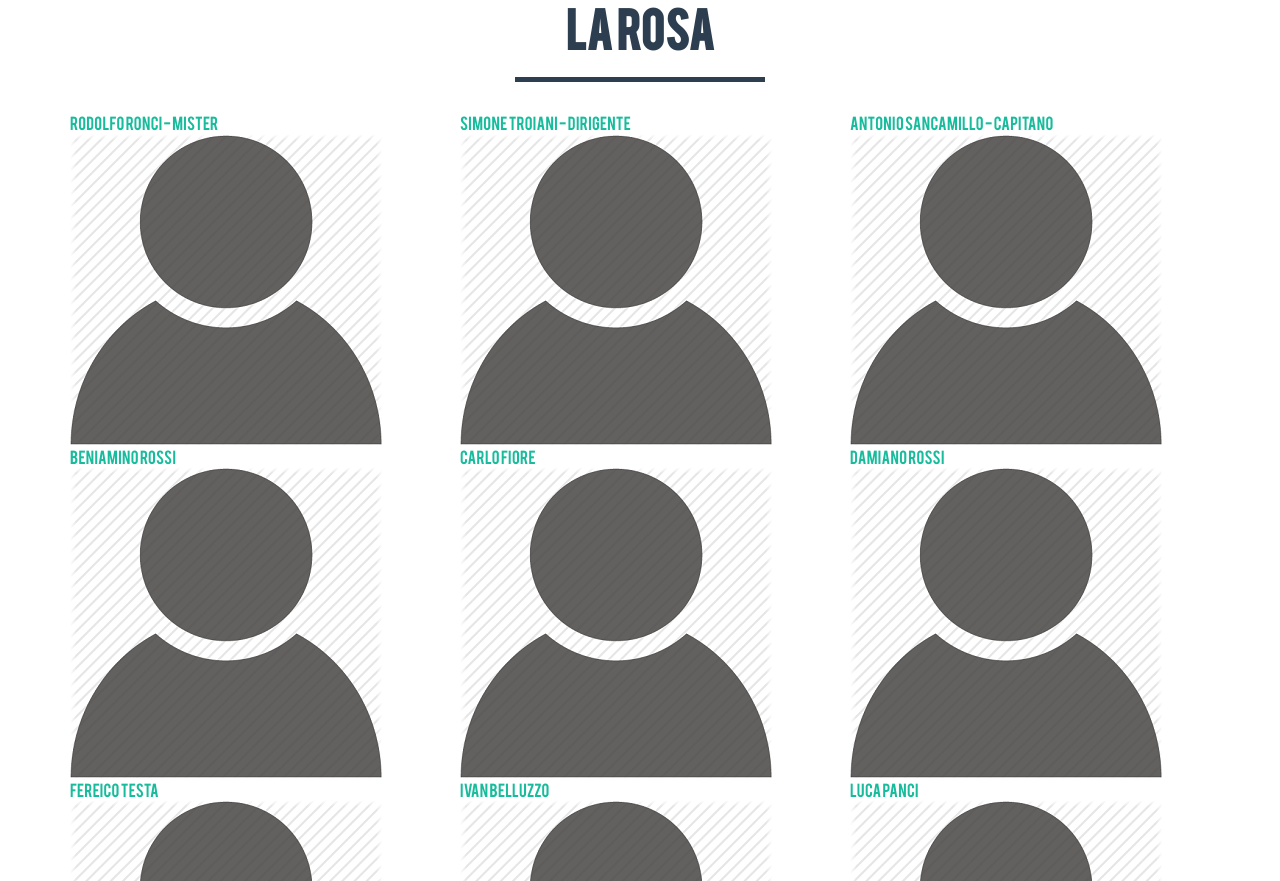
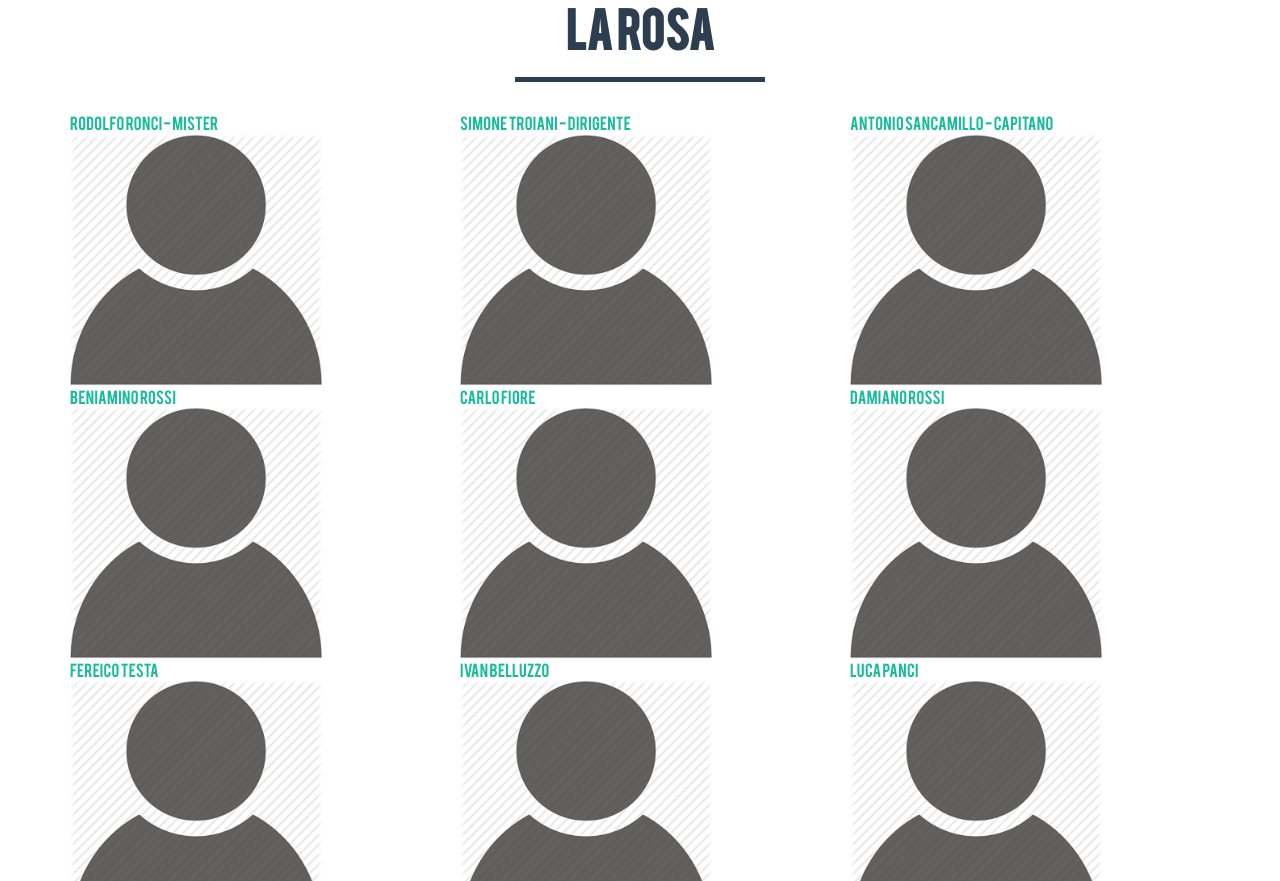
Before and after one commit to BaraccaSoftware/SanVitoCalcio, a plain HTML site: page index.html in a window 1280 px wide. Shown: the part 1919-2800 px from the top of the page. Drawn offline with nearby package versions, Linux system fonts and the light colour scheme; some packages are replaced by stand-ins of ours.

Commit message:
image giocatori 70%

```diff
--- a/index.html
+++ b/index.html
@@ -176,7 +176,7 @@ Un giorno, speriamo non troppo tardi, torneremo a giocare a SanVito.</p>
                                 Rodolfo Ronci - Mister
                             </div>
                         </div>
-                        <img src="img/calciatore.png"  class="img-responsive" alt="">
+                        <img src="img/calciatore.png"  class="img-responsive" alt="" style="width: 70%">
                     </a>
                 </div>
                 <div class="col-sm-4 portfolio-item">
@@ -186,7 +186,7 @@ Un giorno, speriamo non troppo tardi, torneremo a giocare a SanVito.</p>
                                 Simone Troiani - Dirigente
                             </div>
                         </div>
-                        <img src="img/calciatore.png" class="img-responsive" alt="">
+                        <img src="img/calciatore.png" class="img-responsive" alt="" style="width: 70%">
                     </a>
                 </div>
                 <div class="col-sm-4 portfolio-item">
@@ -196,7 +196,7 @@ Un giorno, speriamo non troppo tardi, torneremo a giocare a SanVito.</p>
                                 Antonio Sancamillo - Capitano
                             </div>
                         </div>
-                        <img src="img/calciatore.png" class="img-responsive" alt="">
+                        <img src="img/calciatore.png" class="img-responsive" alt="" style="width: 70%">
                     </a>
                 </div>
                 <div class="col-sm-4 portfolio-item">
@@ -206,7 +206,7 @@ Un giorno, speriamo non troppo tardi, torneremo a giocare a SanVito.</p>
                                 Beniamino Rossi
                             </div>
                         </div>
-                        <img src="img/calciatore.png" class="img-responsive" alt="">
+                        <img src="img/calciatore.png" class="img-responsive" alt="" style="width: 70%">
                     </a>
                 </div>
                 <div class="col-sm-4 portfolio-item">
@@ -216,7 +216,7 @@ Un giorno, speriamo non troppo tardi, torneremo a giocare a SanVito.</p>
                                 Carlo Fiore
                             </div>
                         </div>
-                        <img src="img/calciatore.png" class="img-responsive" alt="">
+                        <img src="img/calciatore.png" class="img-responsive" alt="" style="width: 70%">
                     </a>
                 </div>
                 <div class="col-sm-4 portfolio-item">
@@ -226,7 +226,7 @@ Un giorno, speriamo non troppo tardi, torneremo a giocare a SanVito.</p>
                                Damiano Rossi
                             </div>
                         </div>
-                        <img src="img/calciatore.png" class="img-responsive" alt="">
+                        <img src="img/calciatore.png" class="img-responsive" alt="" style="width: 70%">
                     </a>
                 </div>
                 <div class="col-sm-4 portfolio-item">
@@ -236,7 +236,7 @@ Un giorno, speriamo non troppo tardi, torneremo a giocare a SanVito.</p>
                                 Fereico Testa
                             </div>
                         </div>
-                        <img src="img/calciatore.png" class="img-responsive" alt="">
+                        <img src="img/calciatore.png" class="img-responsive" alt="" style="width: 70%">
                     </a>
                 </div>
                 <div class="col-sm-4 portfolio-item">
@@ -246,7 +246,7 @@ Un giorno, speriamo non troppo tardi, torneremo a giocare a SanVito.</p>
                                 Ivan Belluzzo
                             </div>
                         </div>
-                        <img src="img/calciatore.png" class="img-responsive" alt="">
+                        <img src="img/calciatore.png" class="img-responsive" alt="" style="width: 70%">
                     </a>
                 </div>
                 <div class="col-sm-4 portfolio-item">
@@ -256,7 +256,7 @@ Un giorno, speriamo non troppo tardi, torneremo a giocare a SanVito.</p>
                                 Luca Panci
                             </div>
                         </div>
-                        <img src="img/calciatore.png" class="img-responsive" alt="">
+                        <img src="img/calciatore.png" class="img-responsive" alt="" style="width: 70%">
                     </a>
                 </div>
                 <div class="col-sm-4 portfolio-item">
@@ -266,7 +266,7 @@ Un giorno, speriamo non troppo tardi, torneremo a giocare a SanVito.</p>
                                 Luca Lupicuti
                             </div>
                         </div>
-                        <img src="img/calciatore.png" class="img-responsive" alt="">
+                        <img src="img/calciatore.png" class="img-responsive" alt="" style="width: 70%">
                     </a>
                 </div>
                 <div class="col-sm-4 portfolio-item">
@@ -276,7 +276,7 @@ Un giorno, speriamo non troppo tardi, torneremo a giocare a SanVito.</p>
                                 Saverio Martini
                             </div>
                         </div>
-                        <img src="img/calciatore.png" class="img-responsive" alt="">
+                        <img src="img/calciatore.png" class="img-responsive" alt="" style="width: 70%">
                     </a>
                 </div>
                 <div class="col-sm-4 portfolio-item">
@@ -286,7 +286,7 @@ Un giorno, speriamo non troppo tardi, torneremo a giocare a SanVito.</p>
                                 Angelo Moroni
                             </div>
                         </div>
-                        <img src="img/calciatore.png" class="img-responsive" alt="">
+                        <img src="img/calciatore.png" class="img-responsive" alt="" style="width: 70%">
                     </a>
                 </div>
                 <!--<div class="col-sm-4 portfolio-item">
```
